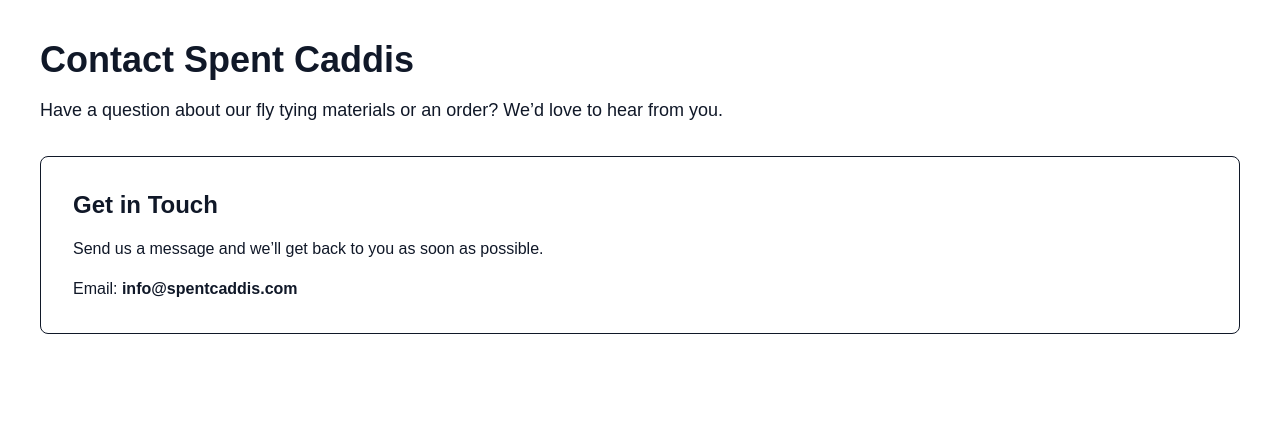
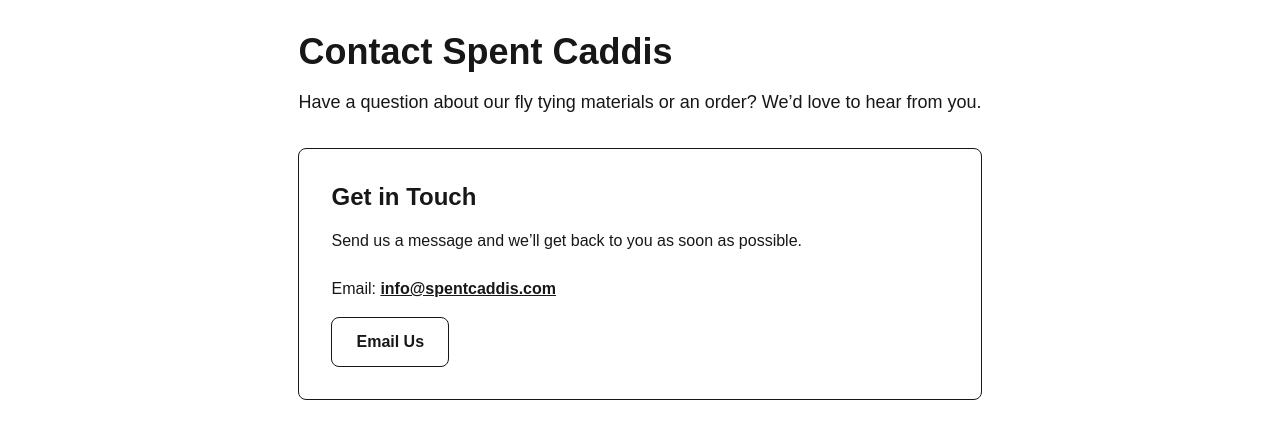
Before and after one commit to spentcaddis1/spent-caddis, a Next.js app: page /contact in a window 1280 px wide. Shown: the top 438 px of the page. Built offline with nearby package versions, Linux system fonts and the light colour scheme.

Commit message:
add contact email button

```diff
--- a/app/contact/page.tsx
+++ b/app/contact/page.tsx
@@ -1,13 +1,10 @@
 export default function ContactPage() {
   return (
-    <main className="min-h-screen bg-white text-gray-900 p-10">
-      <h1 className="text-4xl font-bold mb-4">
-        Contact Spent Caddis
-      </h1>
+    <main className="max-w-4xl mx-auto p-8">
+      <h1 className="text-4xl font-bold mb-4">Contact Spent Caddis</h1>
 
       <p className="text-lg mb-8">
-        Have a question about our fly tying materials or an order?
-        We’d love to hear from you.
+        Have a question about our fly tying materials or an order? We’d love to hear from you.
       </p>
 
       <div className="rounded-lg border p-8">
@@ -15,13 +12,26 @@
           Get in Touch
         </h2>
 
-        <p className="mb-4">
+        <p className="mb-6">
           Send us a message and we’ll get back to you as soon as possible.
         </p>
 
-        <p>
-          Email: <strong>info@spentcaddis.com</strong>
+        <p className="mb-4">
+          Email:{" "}
+          <a
+            href="mailto:info@spentcaddis.com"
+            className="font-semibold underline"
+          >
+            info@spentcaddis.com
+          </a>
         </p>
+
+        <a
+          href="mailto:info@spentcaddis.com"
+          className="inline-block rounded-lg border px-6 py-3 font-semibold hover:bg-gray-100"
+        >
+          Email Us
+        </a>
       </div>
     </main>
   );
```
